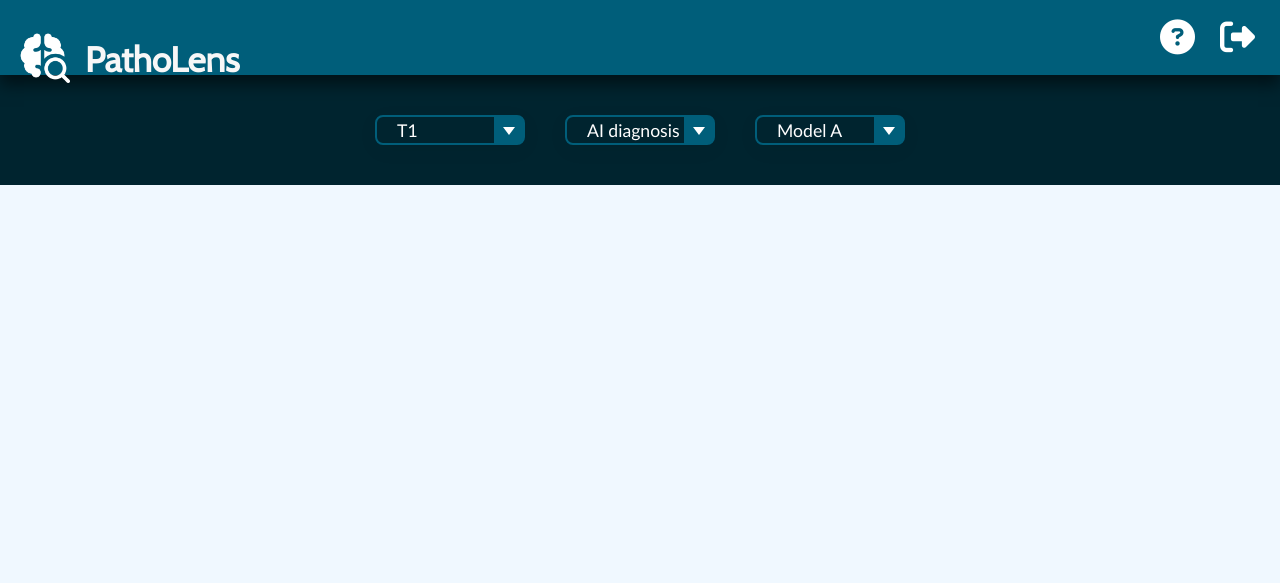
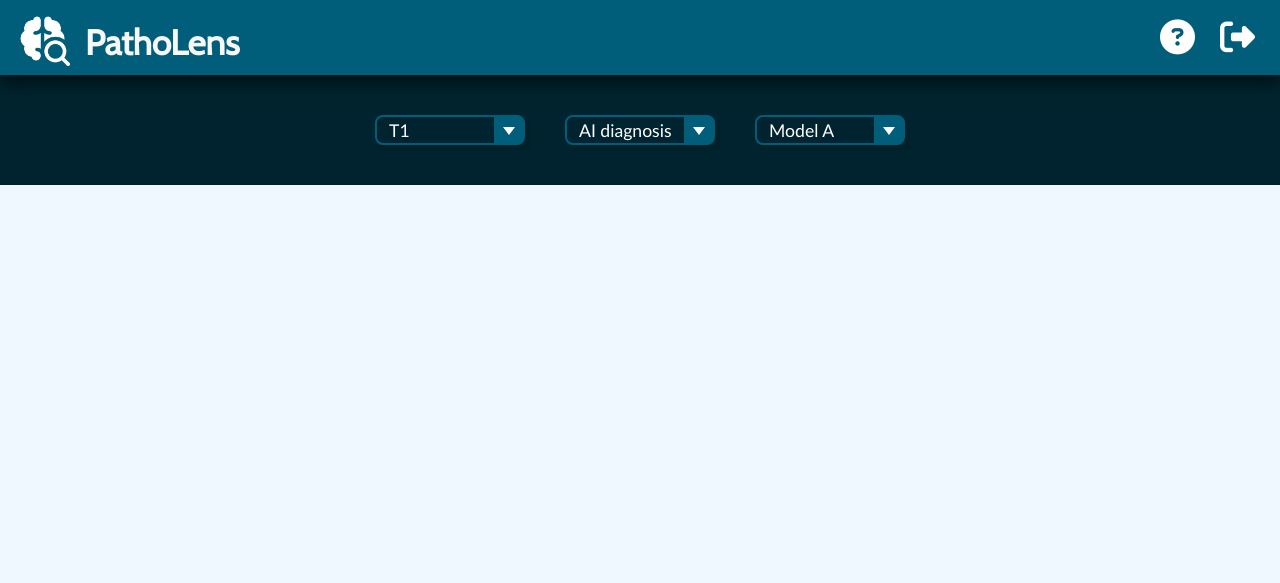
Before and after one commit to torachim/Patholens, a Django app: page /image/AIpage/ in a window 1280 px wide. Shown: the top 583 px of the page. Run offline with Django 5.2, Linux system fonts and the light colour scheme; the visitor is signed in with stand-in values (Sample User, id 1); some libraries are stand-ins or nearby versions.

Commit message:
small design chnages

```diff
--- a/patholensProject/image/static/css/AIPage.css
+++ b/patholensProject/image/static/css/AIPage.css
@@ -7,17 +7,14 @@ body{
     box-sizing: border-box;
 }
 
-
-
 .dropdown-container {
     display: flex;
-    justify-content: center; /* Zentriert die Dropdowns */
-    gap: 40px; /* Abstand zwischen den Dropdowns */
+    justify-content: center;
+    gap: 40px;
     margin-top: 20px;
 }
-*{
-    margin: 0;
-    padding: 0;
+
+* {
     box-sizing: border-box;
     font-family: 'Cabin', sans-serif;
 }
@@ -25,10 +22,6 @@ body{
 .container {
     width: 100%;
     min-height: 100vh;
-    display: flex;
-    justify-content: center;
-    align-items: flex-start;
-    background: #fafafa;
 }
 
 .dropdown {
@@ -36,6 +29,7 @@ body{
     top: 20px;
     width: 150px;
     height: 30px;
+    box-shadow: 5px 5px rgba(0, 0, 0, 0.1);
 }
 
 .dropdown::before {
@@ -48,8 +42,8 @@ body{
     height: 0;
     border-left: 6px solid transparent;
     border-right: 6px solid transparent;
-    border-top: 8px solid white; /* Farbe des Dreiecks */
-    transform: rotate(0deg); /* Kann angepasst werden, z. B. für nach unten gerichteten Pfeil */
+    border-top: 8px solid white;
+    transform: rotate(0deg);
     pointer-events: none;
 }
 
@@ -60,8 +54,6 @@ body{
 
 .dropdown input {
     position: absolute;
-    top: 0;
-    left: 0;
     width: 100%;
     height: 100%;
     cursor: pointer;
@@ -70,11 +62,13 @@ body{
     font-size: 1.1em;
     border: 2px solid #005E7A;
     outline: none;
-    box-shadow: 0 5px 20px rgba(0, 0, 0, 0.05);
-    padding: 12px 20px;
+
+    padding: 12px 12px;
     border-radius: 8px;
     font-family: Calibri, Arial, sans-serif;
     display: flex;
+    text-align: left;
+    align-items: center;
 
 }
 .dropdown.active input{
--- a/patholensProject/image/templates/image/AIPage.html
+++ b/patholensProject/image/templates/image/AIPage.html
@@ -2,7 +2,7 @@
 {% load static %}
 {% block extraCSS %}
 
-<link rel="stylesheet" href="{% static 'css/AIPage.css' %}?v=2" />
+<link rel="stylesheet" href="{% static 'css/AIPage.css' %}?v=1" />
 
 
 {% endblock %}
```
